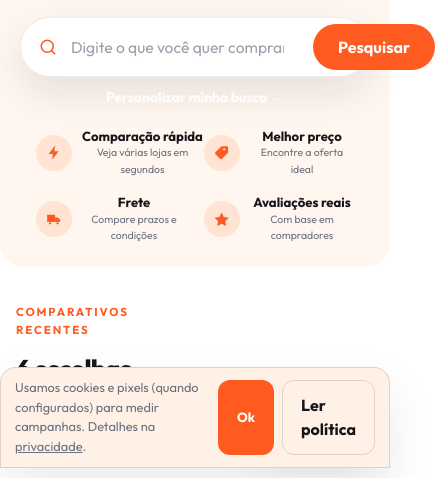
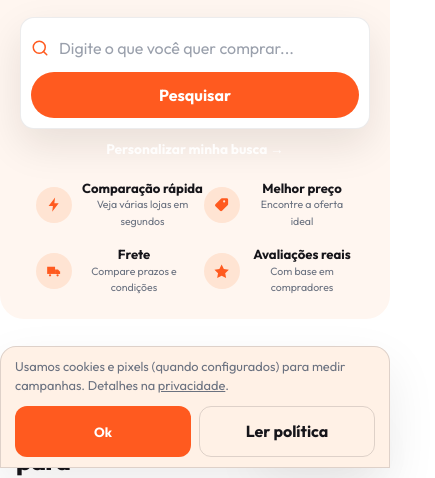
Before and after one commit to RafaelPacheco45/RafaelPacheco45.github.io, a website: page public-site/index.html in a window 390 px wide. Shown: the part 376-854 px from the top of the page, 435 px wide, since content can reach past the window. Drawn offline with Linux system fonts and the light colour scheme.

Commit message:
Corrige busca e cookies no layout mobile

```diff
--- a/assets/styles.css
+++ b/assets/styles.css
@@ -1248,6 +1248,15 @@ th { color: var(--muted); font-weight: 600; font-size: 0.78rem; text-transform:
 
 @media (max-width: 600px) {
   .grid { grid-template-columns: 1fr; }
+  .hero-search {
+    display: grid;
+    grid-template-columns: 20px minmax(0, 1fr);
+    gap: 4px;
+    padding: 10px;
+    border-radius: 14px;
+  }
+  .hero-search input { min-width: 0; width: 100%; padding: 10px 4px; font-size: 16px; }
+  .hero-search .btn { grid-column: 1 / -1; width: 100%; min-height: 46px; padding: 12px 18px; }
   .search-preferences { padding: 18px; }
   .preferences-head, .preferences-actions { align-items: stretch; flex-direction: column; }
   .preferences-device { align-self: flex-start; }
@@ -1259,8 +1268,9 @@ th { color: var(--muted); font-weight: 600; font-size: 0.78rem; text-transform:
   .topbar-inner { padding: 0 16px; }
   .page { padding: 0 16px 70px; }
   .cookie.show {
-    display: flex;
-    align-items: center;
+    display: grid;
+    grid-template-columns: minmax(0, 1fr);
+    align-items: stretch;
     gap: 10px;
     left: 0;
     right: 0;
@@ -1270,5 +1280,7 @@ th { color: var(--muted); font-weight: 600; font-size: 0.78rem; text-transform:
     padding: 10px 14px;
   }
   .cookie p { margin: 0; font-size: 0.8rem; }
+  .cookie-actions { display: grid; grid-template-columns: repeat(2, minmax(0, 1fr)); width: 100%; }
+  .cookie-actions .btn { width: 100%; white-space: nowrap; }
   body.cookie-on { padding-bottom: 88px; }
 }
--- a/public-site/assets/styles.css
+++ b/public-site/assets/styles.css
@@ -1248,6 +1248,15 @@ th { color: var(--muted); font-weight: 600; font-size: 0.78rem; text-transform:
 
 @media (max-width: 600px) {
   .grid { grid-template-columns: 1fr; }
+  .hero-search {
+    display: grid;
+    grid-template-columns: 20px minmax(0, 1fr);
+    gap: 4px;
+    padding: 10px;
+    border-radius: 14px;
+  }
+  .hero-search input { min-width: 0; width: 100%; padding: 10px 4px; font-size: 16px; }
+  .hero-search .btn { grid-column: 1 / -1; width: 100%; min-height: 46px; padding: 12px 18px; }
   .search-preferences { padding: 18px; }
   .preferences-head, .preferences-actions { align-items: stretch; flex-direction: column; }
   .preferences-device { align-self: flex-start; }
@@ -1259,8 +1268,9 @@ th { color: var(--muted); font-weight: 600; font-size: 0.78rem; text-transform:
   .topbar-inner { padding: 0 16px; }
   .page { padding: 0 16px 70px; }
   .cookie.show {
-    display: flex;
-    align-items: center;
+    display: grid;
+    grid-template-columns: minmax(0, 1fr);
+    align-items: stretch;
     gap: 10px;
     left: 0;
     right: 0;
@@ -1270,5 +1280,7 @@ th { color: var(--muted); font-weight: 600; font-size: 0.78rem; text-transform:
     padding: 10px 14px;
   }
   .cookie p { margin: 0; font-size: 0.8rem; }
+  .cookie-actions { display: grid; grid-template-columns: repeat(2, minmax(0, 1fr)); width: 100%; }
+  .cookie-actions .btn { width: 100%; white-space: nowrap; }
   body.cookie-on { padding-bottom: 88px; }
 }
```
Also changed, not shown: assets/styles-mobile.css (+14 -4 lines), public-site/assets/styles-mobile.css (+14 -4 lines).
